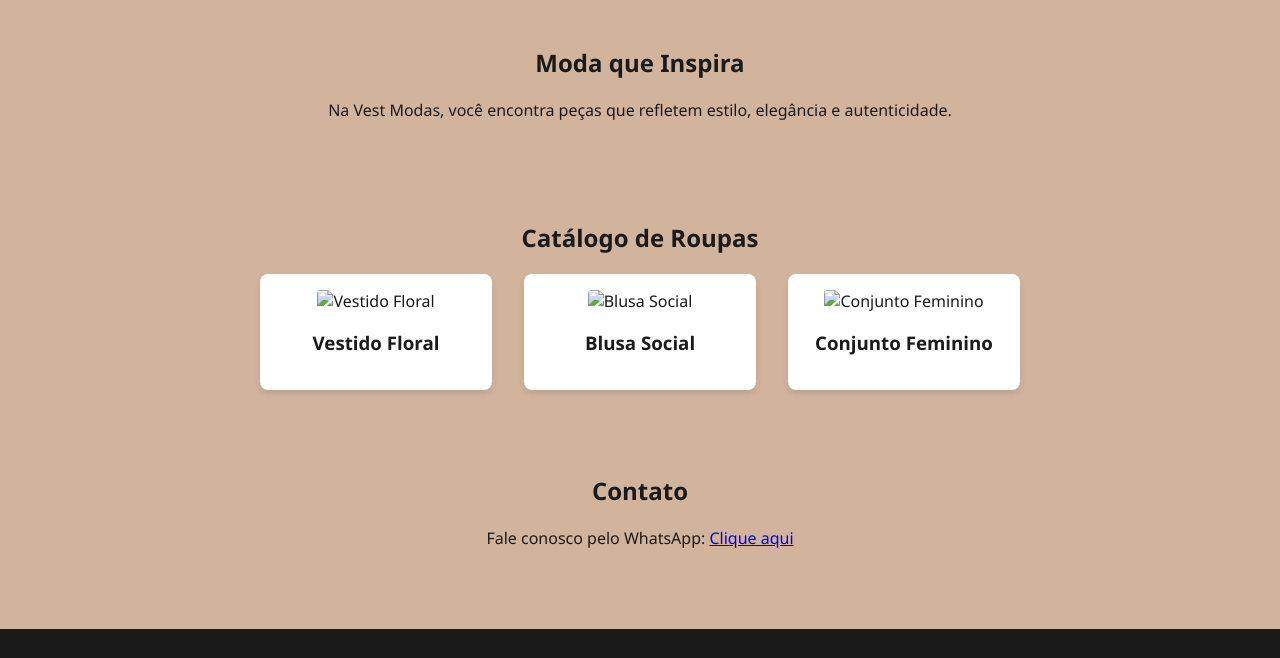
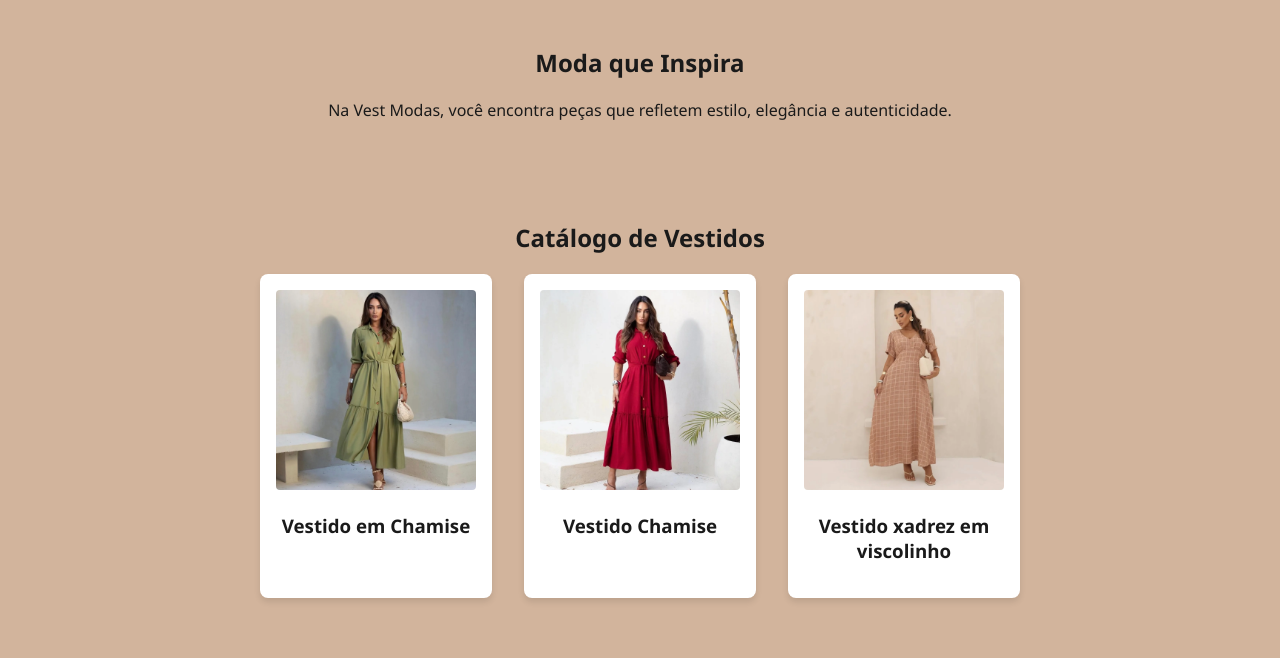
Before and after one commit to JoaoHeidmann/vestmodas, a plain HTML site: page index.html in a window 1280 px wide. Shown: the part 98-756 px from the top of the page. Drawn offline with Linux system fonts and the light colour scheme.

Commit message:
Add files via upload

```diff
--- a/index.html
+++ b/index.html
@@ -24,10 +24,10 @@
   </section>
 
   <section id="catalogo">
-    <h2>Catálogo de Roupas</h2>
-    <div class="produtos" id="produtos-container">
-      <!-- Produtos carregados via JS -->
-    </div>
+  <h2>Catálogo de Vestidos</h2>
+  <div class="produtos" id="produtos-container">
+    <!-- Vestidos carregados via JS -->
+  </div>
   </section>
 
   <section id="contato">
--- a/main.js
+++ b/main.js
@@ -1,7 +1,7 @@
 const produtos = [
-  { nome: "Vestido Floral", imagem: "vestido1.jpg" },
-  { nome: "Blusa Social", imagem: "blusa1.jpg" },
-  { nome: "Conjunto Feminino", imagem: "conjunto1.jpg" }
+  { nome: "Vestido em Chamise", imagem: "Vestido em Chamise.jpg",},
+  { nome: "Vestido Chamise", imagem: "Vestido Chamise.jpg" },
+  { nome: "Vestido xadrez em viscolinho", imagem: "Vestido xadrez em viscolinho.jpg" }
 ];
 
 const container = document.getElementById("produtos-container");
```
Also changed, not shown: Vestido Chamise.jpg (added), Vestido em Chamise.jpg (added), Vestido xadrez em viscolinho.jpg (added).
